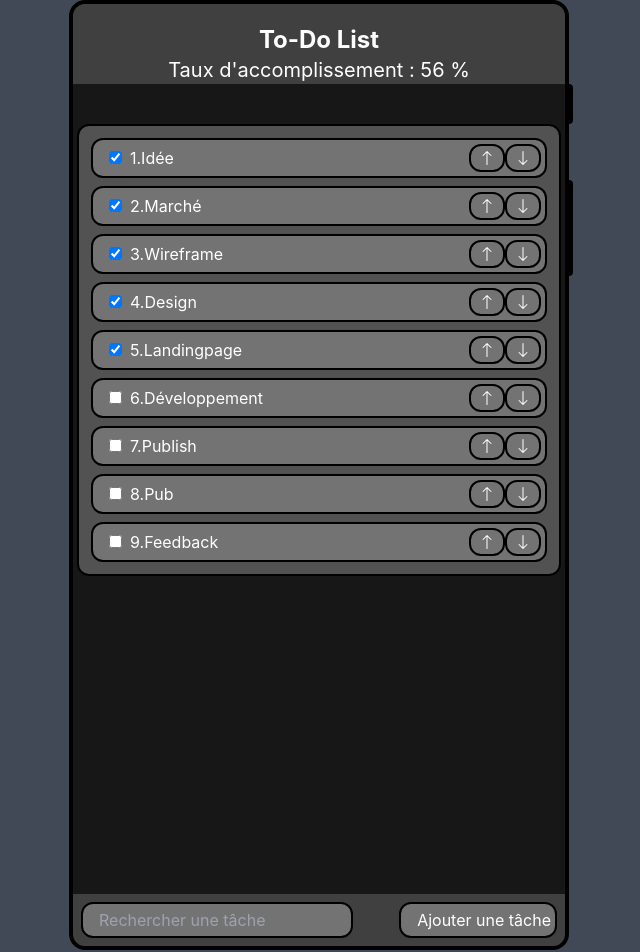
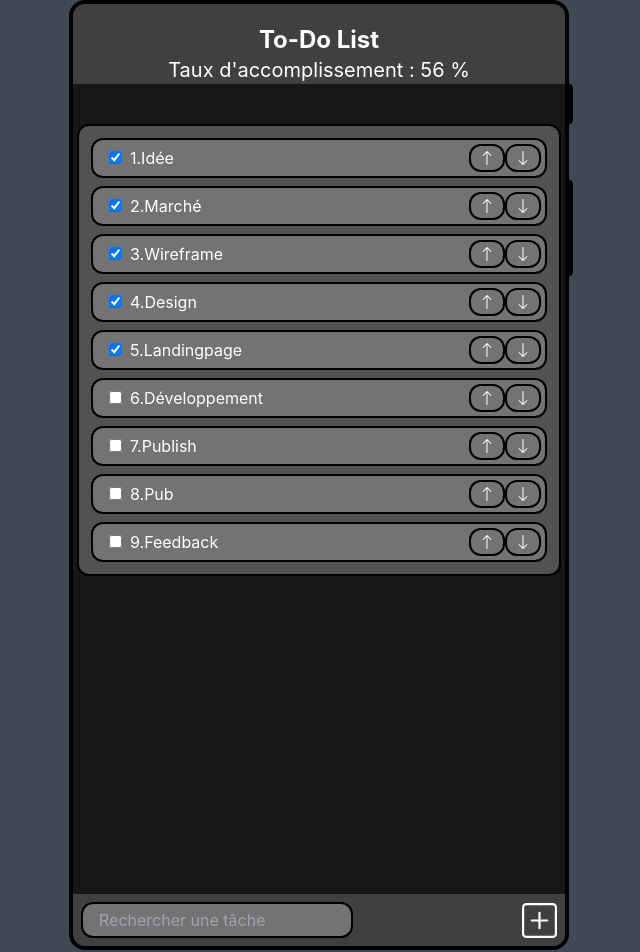
Before and after one commit to GonzalesAndy/DevMobile, a React (Create React App) app: page / in a window 1280 px wide. Shown: the top 952 px of the page, without its empty margins (321-961 px from the left). Built offline with nearby package versions, Linux system fonts and the light colour scheme.

Commit message:
Ajout Modal

```diff
--- /dev/null
+++ b/src/AddTask.js
@@ -0,0 +1,22 @@
+import React, { Component } from "react";
+
+class AddTaskModal extends Component {
+  render() {
+
+    const { isOpen, onClose } = this.props;
+    return isOpen ? (
+      <div className="modal absolute bg-rose-800 inset-x-0 m-5 p-3">
+        <div className="modal-content">
+          <span className="close" onClick={onClose}>
+            &times;
+          </span>
+          <h2>Add Task</h2>
+          <input type="text" placeholder="Enter task name" />
+          <button>Add</button>
+        </div>
+      </div>
+    ) : null;
+  }
+}
+
+export default AddTaskModal;
--- a/src/App.js
+++ b/src/App.js
@@ -3,6 +3,7 @@
 import Header from './Header.js';
 import Footer from './Footer.js';
 import TaskList from './TaskList';
+import AddTask from './AddTask';
 import LocalStorage from './LocalStorage';
 
 class App extends Component {
@@ -11,12 +12,15 @@
     const localStorage = new LocalStorage();
     const tasks = localStorage.getTasks();
     const uncheckedTasksCount = tasks.filter(task => !task.isChecked).length;
+
     this.state = {
       checkedTasksCount: tasks.length > 0 ? Math.round((tasks.length - uncheckedTasksCount) / tasks.length * 100) : 0,
-      searchText: ""
+      searchText: "",
+      isModalOpen: false
     };
     this.updateCheckedTasks = this.updateCheckedTasks.bind(this);
     this.updateSearchText = this.updateSearchText.bind(this);
+    this.toggleModal = this.toggleModal.bind(this);
   }
 
   updateCheckedTasks(checkedTasksCount) {
@@ -27,17 +31,24 @@
     this.setState({ searchText });
   }
 
+  toggleModal() {
+    this.setState({ isModalOpen: !this.state.isModalOpen });
+    console.log(this.state.isModalOpen);
+  }
+
   render() {
     const { checkedTasksCount } = this.state;
     const { searchText } = this.state;
+    const { isModalOpen } = this.state;
     return (
       <div className="App relative h-[950px] w-[500px] border border-4 border-black rounded-2xl bg-neutral-900">
         <span className="absolute -right-2 top-20 border border-4 border-black h-10 rounded-md"></span>
         <span className="absolute -right-2 top-44 border border-4 border-black h-24 rounded-md"></span>
         <div className='flex-row h-full'>
           <Header checkedTasksCount={checkedTasksCount} />
+          <AddTask isOpen={isModalOpen} onClose={this.toggleModal} />
           <TaskList updateCheckedTasks={this.updateCheckedTasks} searchText={searchText}/>
-          <Footer updateSearchText={this.updateSearchText}/>
+          <Footer updateSearchText={this.updateSearchText} toggleModal={this.toggleModal}/>
         </div>
       </div>
     );
--- a/src/Footer.js
+++ b/src/Footer.js
@@ -25,9 +25,10 @@
             value={this.state.searchText}
             onChange={this.handleSearchInputChange}
           />
-          <button className="bg-neutral-500 rounded-xl p-1 pl-4 border border-2 border-black">
-            Ajouter une tâche
-          </button>
+          <button onClick={this.props.toggleModal}><svg xmlns="http://www.w3.org/2000/svg" width="35" height="35" fill="currentColor" viewBox="0 0 16 16">
+            <path d="M14 1a1 1 0 0 1 1 1v12a1 1 0 0 1-1 1H2a1 1 0 0 1-1-1V2a1 1 0 0 1 1-1h12zM2 0a2 2 0 0 0-2 2v12a2 2 0 0 0 2 2h12a2 2 0 0 0 2-2V2a2 2 0 0 0-2-2H2z"/>
+            <path d="M8 4a.5.5 0 0 1 .5.5v3h3a.5.5 0 0 1 0 1h-3v3a.5.5 0 0 1-1 0v-3h-3a.5.5 0 0 1 0-1h3v-3A.5.5 0 0 1 8 4z"/>
+          </svg></button>
         </div>
       </footer>
     );
```
